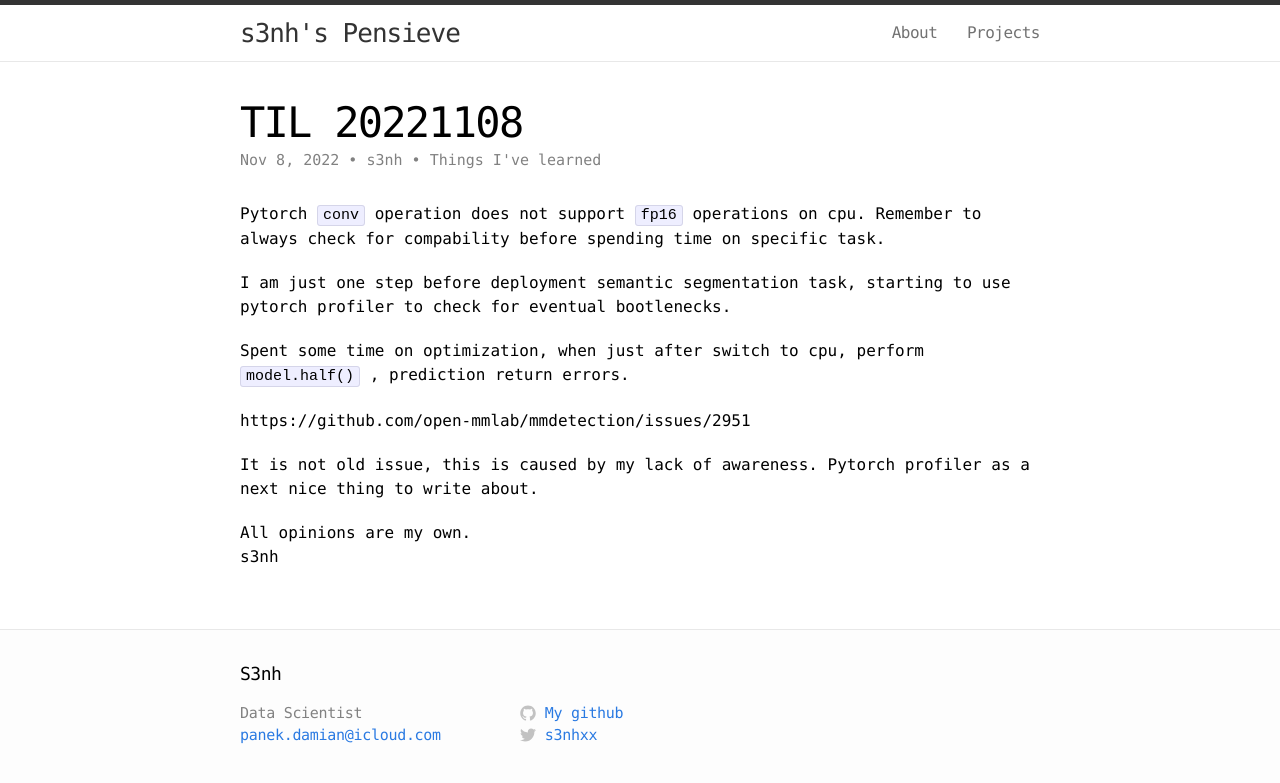
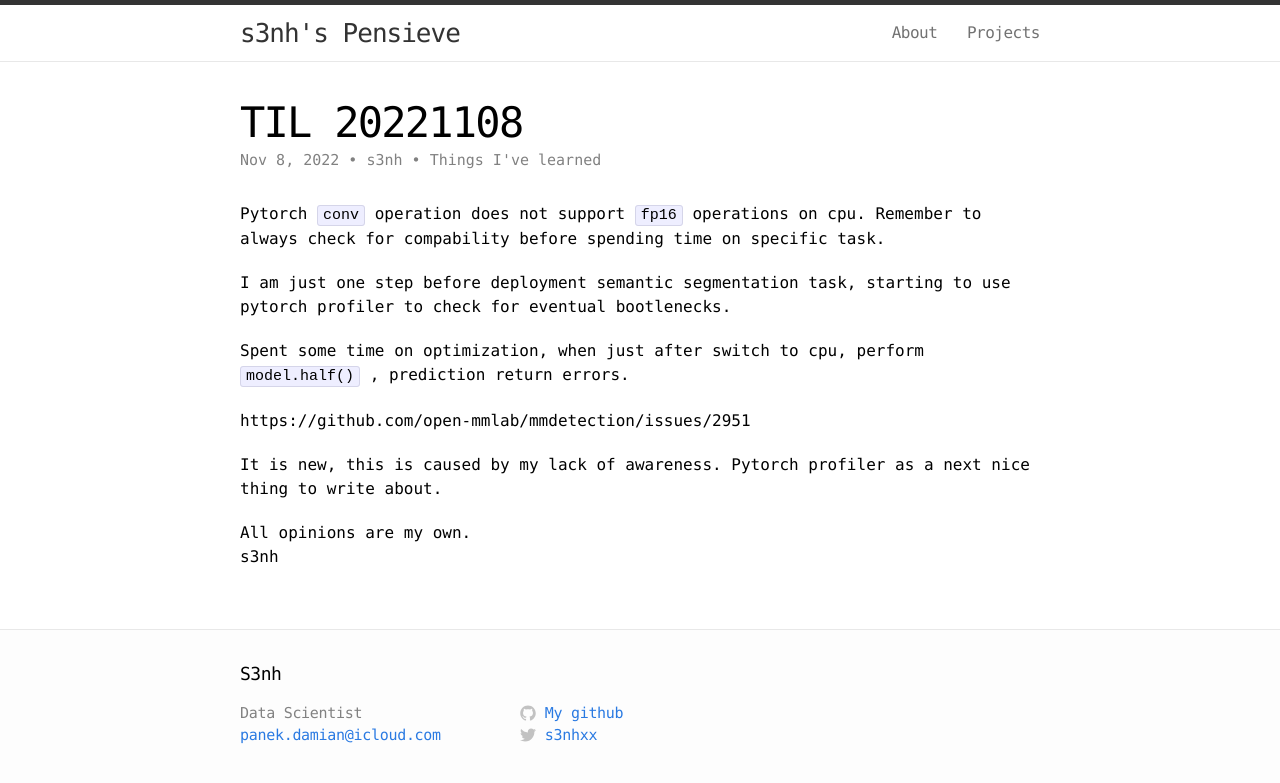
Before and after one commit to s3nh/s3nh.github.io, a Jekyll site: the page built from _posts/2022-11-08-things-ive-learned.md, in a window 1280 px wide. Shown: the top 783 px of the page. Built offline with Jekyll 4.4.1, drawn with Linux system fonts in a browser that asks for light colours; Markdown is read by kramdown in place of the engine named in the settings.

Commit message:
Update 2022-11-08-things-ive-learned.md

```diff
--- a/_posts/2022-11-08-things-ive-learned.md
+++ b/_posts/2022-11-08-things-ive-learned.md
@@ -20,7 +20,7 @@
 
 https://github.com/open-mmlab/mmdetection/issues/2951
 
-It is not old issue, this is  caused by my lack of awareness.
+It is new, this is  caused by my lack of awareness.
 Pytorch profiler as a next nice thing to write about.
 
 
```
